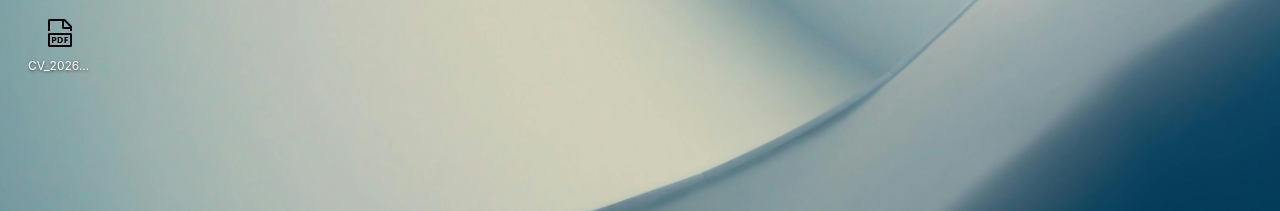
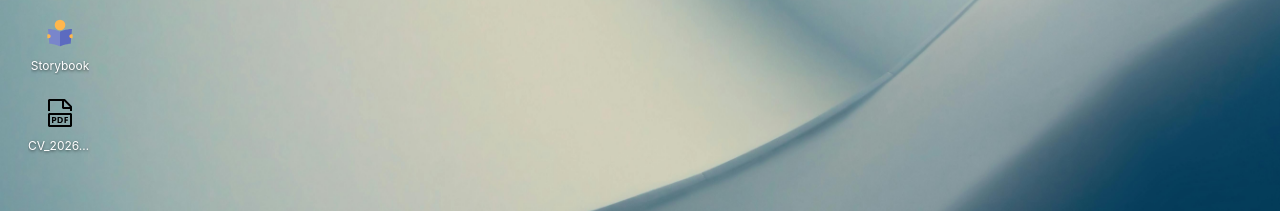
Before and after one commit to frannunpal/fran-desktop, a React (Vite) app: page / in a window 1280 px wide. Shown: the part 251-462 px from the top of the page. Built offline with nearby package versions, Linux system fonts and the light colour scheme.

Commit message:
added storybook app to make it available on deployment

```diff
--- a/src/App.tsx
+++ b/src/App.tsx
@@ -12,6 +12,7 @@ import CalendarApp from '@presentation/Components/CalendarApp/CalendarApp';
 import PdfApp from '@presentation/Components/PdfApp/PdfApp';
 import FilesApp from '@presentation/Components/FilesApp/FilesApp';
 import CreateItemApp from '@presentation/Components/Shared/CreateItemApp/CreateItemApp';
+import StorybookApp from '@presentation/Components/StorybookApp/StorybookApp';
 import CreateItemContextMenu from '@presentation/Components/ContextMenu/CreateItemContextMenu';
 import { useSystemTheme } from '@presentation/Hooks/useSystemTheme';
 import { WindowButtonRegistryProvider } from '@presentation/Hooks/useWindowButtonRegistry';
@@ -142,6 +143,7 @@ function App() {
                     currentPath={win.contentData?.currentPath as string}
                   />
                 )}
+                {win.content === 'storybook' && <StorybookApp />}
               </Window>
             ))}
           </AnimatePresence>
--- /dev/null
+++ b/src/Presentation/Components/StorybookApp/StorybookApp.module.css
@@ -0,0 +1,6 @@
+.frame {
+  width: 100%;
+  height: 100%;
+  border: none;
+  display: block;
+}
--- /dev/null
+++ b/src/Presentation/Components/StorybookApp/StorybookApp.tsx
@@ -0,0 +1,15 @@
+import type { FC } from 'react';
+import classes from './StorybookApp.module.css';
+
+const STORYBOOK_URL = 'https://frannunpal.github.io/fran-desktop/storybook/';
+
+const StorybookApp: FC = () => (
+  <iframe
+    src={STORYBOOK_URL}
+    className={classes.frame}
+    title="Storybook"
+    aria-label="Storybook component explorer"
+  />
+);
+
+export default StorybookApp;
--- a/src/Presentation/Store/desktopStore.ts
+++ b/src/Presentation/Store/desktopStore.ts
@@ -135,7 +135,7 @@ export const useDesktopStore = create<DesktopState>()(
           set({ fsNodes: fileSystem.getAllNodes(), desktopFolderId: getDesktopFolderId() });
 
           // Seed app icons first so file icons don't overlap them
-          const DESKTOP_APPS = ['notepad', 'terminal', 'files'];
+          const DESKTOP_APPS = ['notepad', 'terminal', 'files', 'storybook'];
           DESKTOP_APPS.forEach(appId => {
             const app = APPS.find(a => a.id === appId);
             if (!app) return;
--- a/src/Shared/Constants/apps.ts
+++ b/src/Shared/Constants/apps.ts
@@ -59,6 +59,16 @@ export const APPS: AppEntry[] = [
     canMaximize: false,
   },
   {
+    id: 'storybook',
+    name: 'Storybook',
+    icon: '📖',
+    fcIcon: 'FcReading',
+    defaultWidth: 1100,
+    defaultHeight: 700,
+    minWidth: 600,
+    minHeight: 400,
+  },
+  {
     id: 'createItem',
     name: 'Create',
     icon: '➕',
```
Also changed, not shown: 2 other files (tests, documents, lock files or other folders).
